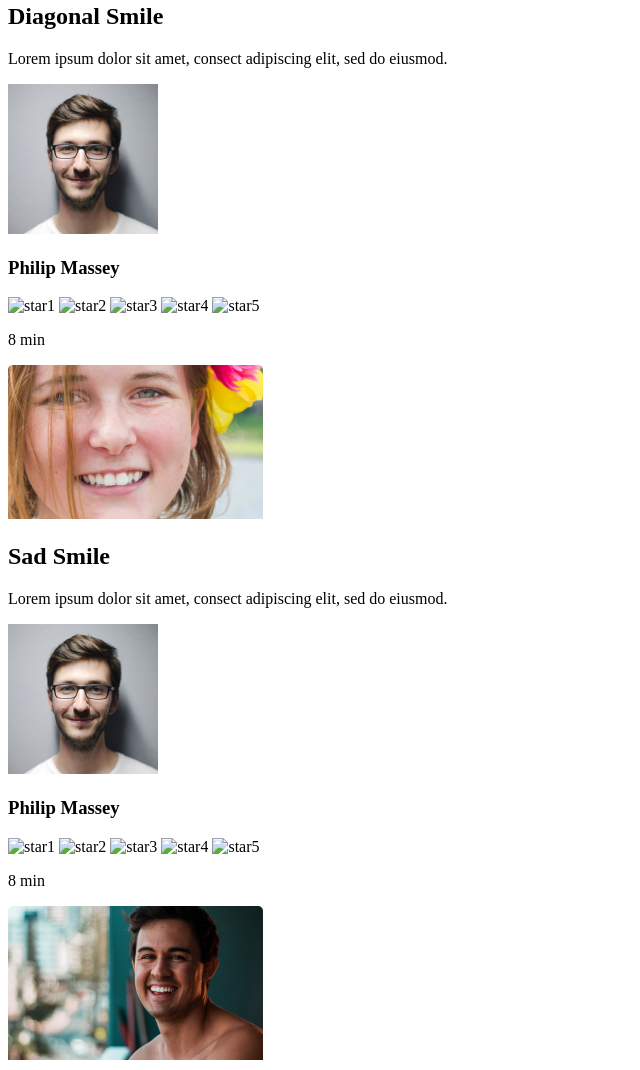
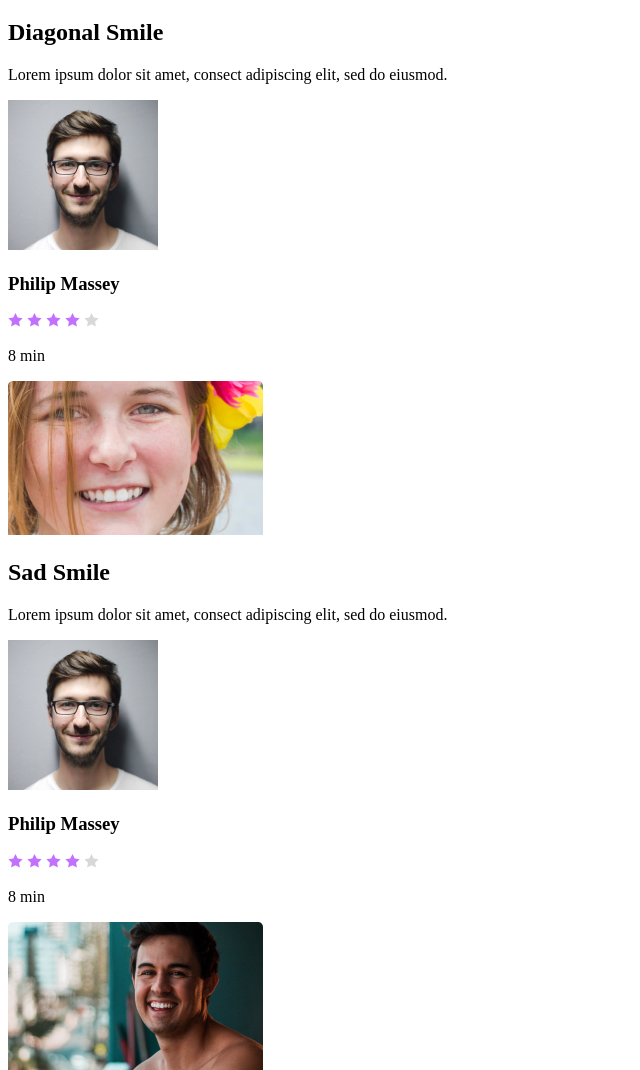
Before and after one commit to ykwizera/alu-web-development, a plain HTML site: page html_advanced/index.html in a window 1280 px wide. Shown: the part 1730-2800 px from the top of the page, without its empty margins (0-640 px from the left). Drawn offline with Linux system fonts and the light colour scheme.

Commit message:
images add

```diff
--- a/html_advanced/index.html
+++ b/html_advanced/index.html
@@ -8,7 +8,7 @@
     <header>
       <div>
         <div>
-              <a><img src="logo.png" alt="logo"></a>
+              <a><img src="images/logo.png" alt="logo"></a>
             </div>
             <div>
               <a href="">COURSES</a>
@@ -75,11 +75,11 @@
             </div>
             <div>
               <div>
-                <img src="Star_1-5.svg" alt="star1">
-                <img src="Star_1-5.svg" alt="star2">
-                <img src="Star_1-5.svg" alt="star3">
-                <img src="Star_1-5.svg" alt="star4">
-                <img src="Star_5.svg" alt="star5">
+                <img src="images/svg/Star_1-5.svg" alt="star1">
+                <img src="images/svg/Star_1-5.svg" alt="star2">
+                <img src="images/svg/Star_1-5.svg" alt="star3">
+                <img src="images/svg/Star_1-5.svg" alt="star4">
+                <img src="images/svg/Star_5.svg" alt="star5">
               </div>
               <p>8 min</p>
             </div>
@@ -94,11 +94,11 @@
             </div>
             <div>
               <div>
-                <img src="Star_1-5.svg" alt="star1">
-                <img src="Star_1-5.svg" alt="star2">
-                <img src="Star_1-5.svg" alt="star3">
-                <img src="Star_1-5.svg" alt="star4">
-                <img src="Star_5.svg" alt="star5">
+                <img src="images/svg/Star_1-5.svg" alt="star1">
+                <img src="images/svg/Star_1-5.svg" alt="star2">
+                <img src="images/svg/Star_1-5.svg" alt="star3">
+                <img src="images/svg/Star_1-5.svg" alt="star4">
+                <img src="images/svg/Star_5.svg" alt="star5">
               </div>
               <p>8 min</p>
             </div>
@@ -112,11 +112,11 @@
               </div>
               <div>
                 <div>
-                  <img src="Star_1-5.svg" alt="star1">
-                  <img src="Star_1-5.svg" alt="star2">
-                  <img src="Star_1-5.svg" alt="star3">
-                  <img src="Star_1-5.svg" alt="star4">
-                  <img src="Star_5.svg" alt="star5">
+                  <img src="images/svg/Star_1-5.svg" alt="star1">
+                  <img src="images/svg/Star_1-5.svg" alt="star2">
+                  <img src="images/svg/Star_1-5.svg" alt="star3">
+                  <img src="images/svg/Star_1-5.svg" alt="star4">
+                  <img src="images/svg/Star_5.svg" alt="star5">
                 </div>
                 <p>8 min</p>
               </div>
@@ -131,11 +131,11 @@
               </div>
               <div>
                 <div>
-                  <img src="Star_1-5.svg" alt="star1">
-                  <img src="Star_1-5.svg" alt="star2">
-                  <img src="Star_1-5.svg" alt="star3">
-                  <img src="Star_1-5.svg" alt="star4">
-                  <img src="Star_5.svg" alt="star5">
+                  <img src="images/svg/Star_1-5.svg" alt="star1">
+                  <img src="images/svg/Star_1-5.svg" alt="star2">
+                  <img src="images/svg/Star_1-5.svg" alt="star3">
+                  <img src="images/svg/Star_1-5.svg" alt="star4">
+                  <img src="images/svg/Star_5.svg" alt="star5">
                 </div>
                 <p>8 min</p>
               </div>
@@ -146,22 +146,22 @@
         <h1>Free Membership</h1>
         <div>
           <div>
-            <img src="smile.svg" alt="smileyface">
+            <img src="images/svg/smile.svg" alt="smileyface">
             <h2>Loreum ipsum</h2>
             <p>Lorem ipsum dolor sit amet, consect adipiscing elit, sed do eiusmod. </p>
           </div>
           <div>
-            <img src="smile.svg" alt="smileyface">
+            <img src="images/svg/smile.svg" alt="smileyface">
             <h2>Loreum ipsum</h2>
             <p>Lorem ipsum dolor sit amet, consect adipiscing elit, sed do eiusmod. </p>
           </div>
           <div>
-            <img src="smile.svg" alt="smileyface">
+            <img src="images/svg/smile.svg" alt="smileyface">
             <h2>Loreum ipsum</h2>
             <p>Lorem ipsum dolor sit amet, consect adipiscing elit, sed do eiusmod. </p>
           </div>
           <div>
-            <img src="smile.svg" alt="smileyface">
+            <img src="images/svg/smile.svg" alt="smileyface">
             <h2>Loreum ipsum</h2>
             <p>Lorem ipsum dolor sit amet, consect adipiscing elit, sed do eiusmod. </p>
           </div>
@@ -213,11 +213,11 @@
     <footer>
       <div>
         <div>
-          <img src="logo.png" alt="logo">
+          <img src="images/logo.png" alt="logo">
           <div>
-            <a href=""><img src="facebook.svg" alt="facebook"></a>
-            <a href=""><img src="twitter.svg" alt="twitter"></a>
-            <a href=""><img src="instagram.svg" alt="instagram"></a>
+            <a href=""><img src="images/svg/facebook.svg" alt="facebook"></a>
+            <a href=""><img src="images/svg/twitter.svg" alt="twitter"></a>
+            <a href=""><img src="images/svg/instagram.svg" alt="instagram"></a>
           </div>
         </div>
         <p>©smileschool 2020</p>
```
Also changed, not shown: html_advanced/images/logo.png (renamed from html_advanced/images/svg/logo.png).
